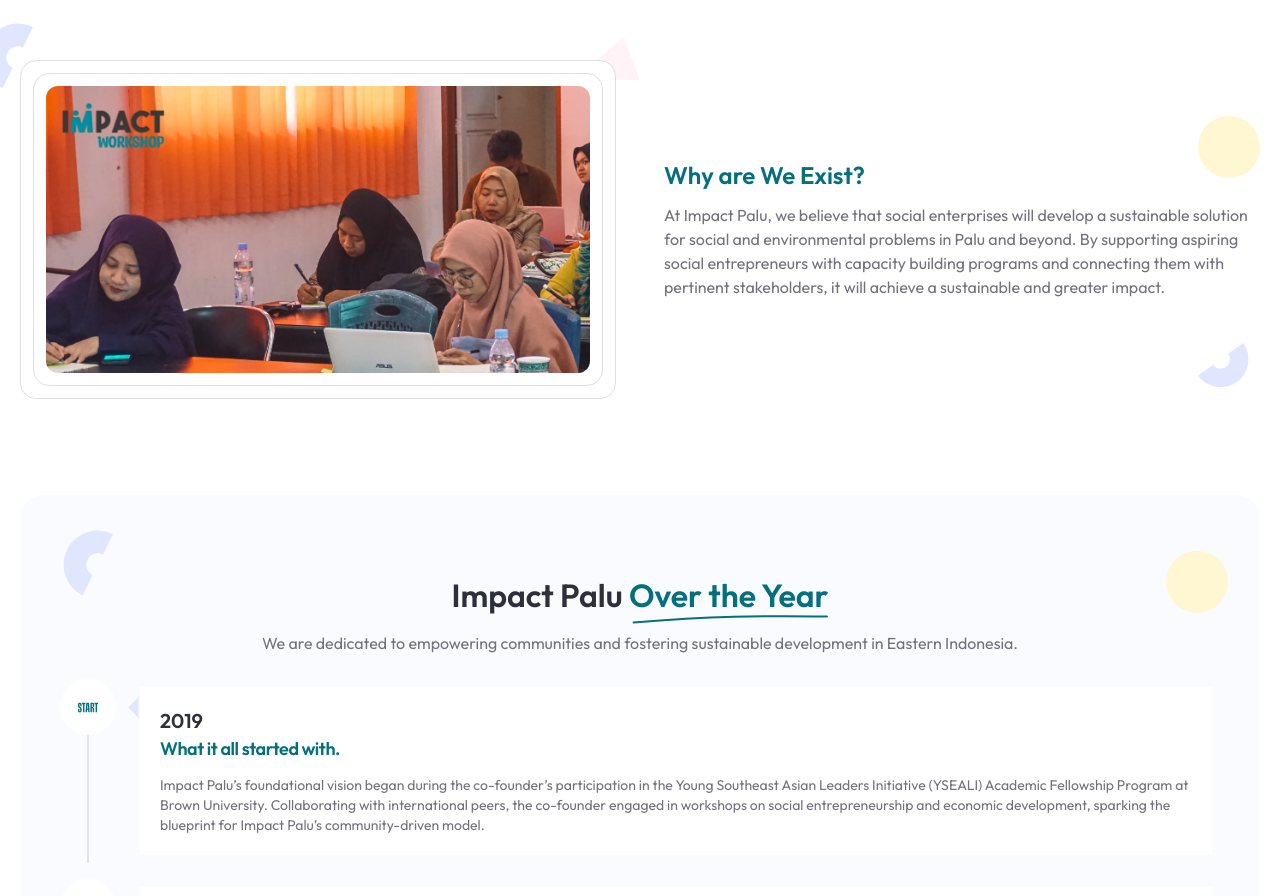
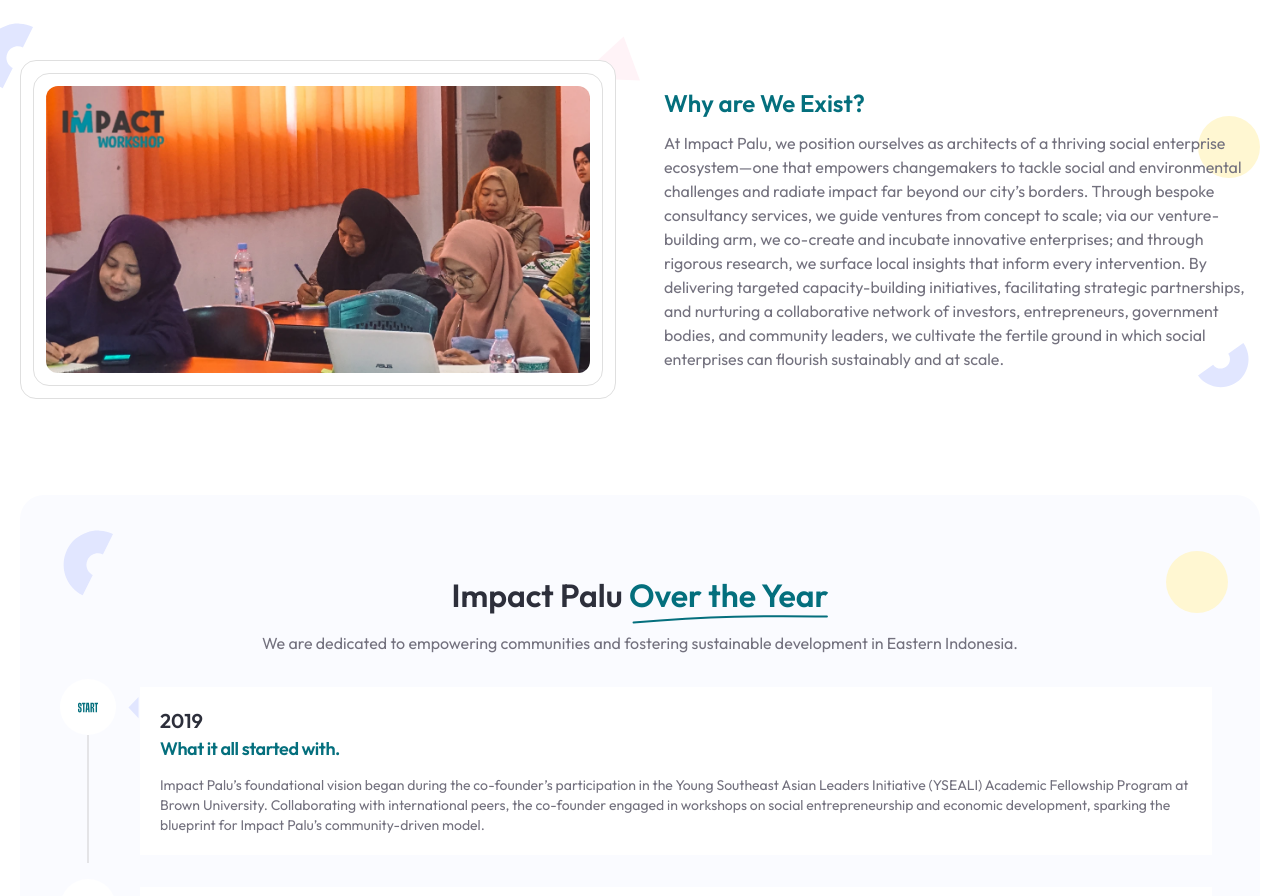
Before and after one commit to vickyadrii/impact-palu, a Next.js app: page /about in a window 1280 px wide. Shown: the part 960-1856 px from the top of the page. Built offline with nearby package versions, Linux system fonts and the light colour scheme.

Commit message:
chaning impact title

```diff
--- a/src/features/about/components/we-exist.tsx
+++ b/src/features/about/components/we-exist.tsx
@@ -28,10 +28,14 @@ const WeExist = () => {
         <div className="basis-1/2 md:space-y-3 space-y-2">
           <h3 className="md:text-2xl text-xl font-semibold text-ip-primary-500">Why are We Exist?</h3>
           <p className="text-ip-gray-600 md:text-base text-sm">
-            At Impact Palu, we believe that social enterprises will develop a sustainable solution for social and
-            environmental problems in Palu and beyond. By supporting aspiring social entrepreneurs with capacity
-            building programs and connecting them with pertinent stakeholders, it will achieve a sustainable and greater
-            impact.
+            At Impact Palu, we position ourselves as architects of a thriving social enterprise ecosystem—one that
+            empowers changemakers to tackle social and environmental challenges and radiate impact far beyond our city’s
+            borders. Through bespoke consultancy services, we guide ventures from concept to scale; via our
+            venture-building arm, we co-create and incubate innovative enterprises; and through rigorous research, we
+            surface local insights that inform every intervention. By delivering targeted capacity-building initiatives,
+            facilitating strategic partnerships, and nurturing a collaborative network of investors, entrepreneurs,
+            government bodies, and community leaders, we cultivate the fertile ground in which social enterprises can
+            flourish sustainably and at scale.
           </p>
         </div>
       </div>
```
